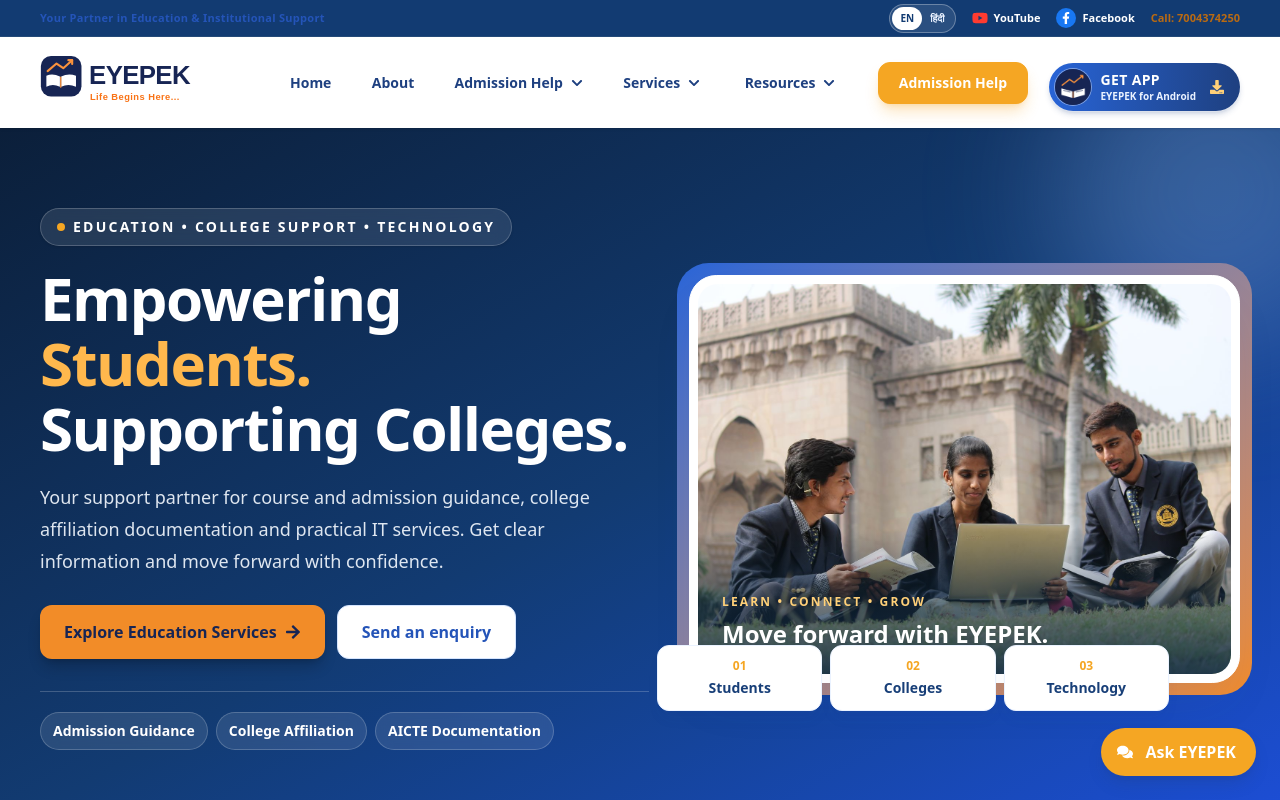
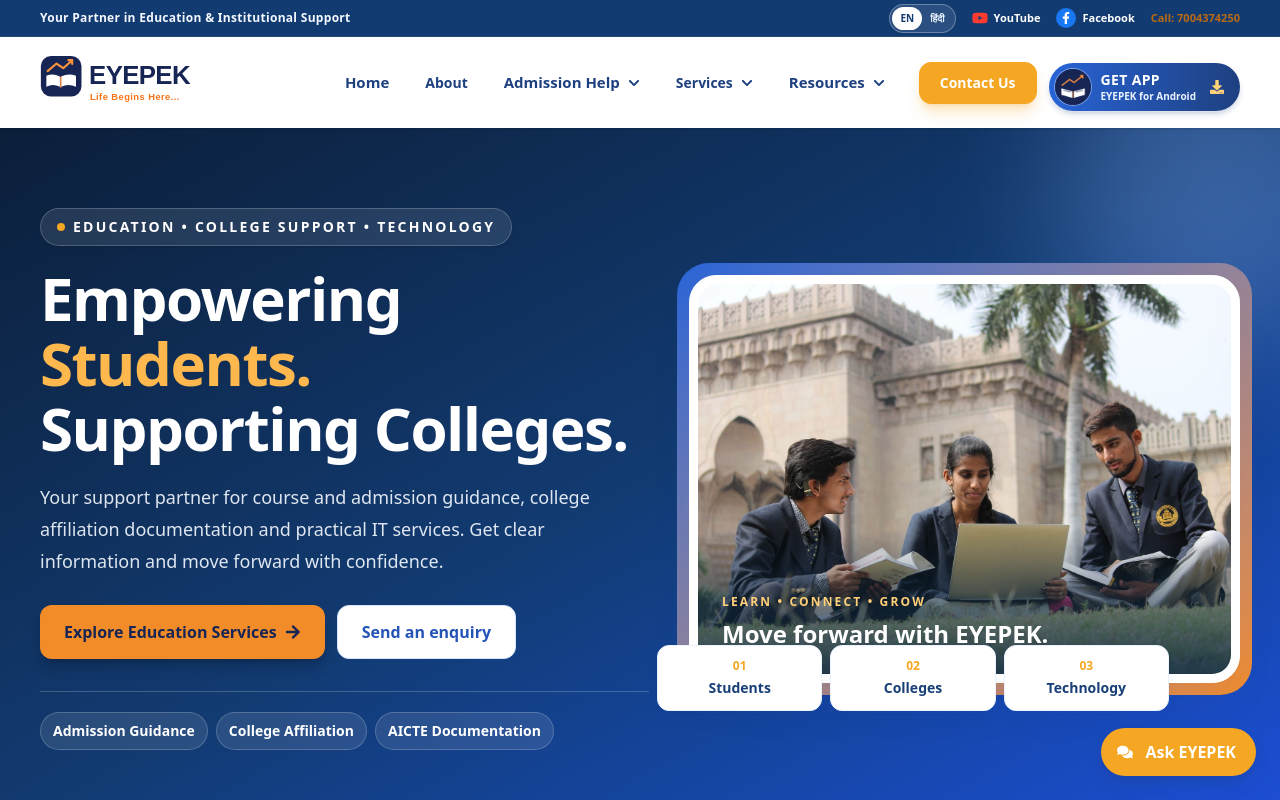
Before and after one commit to eyepek/EYEPEK, a React (Vite) app: page / in a window 1280 px wide. Shown: the top 800 px of the page. Built offline with nearby package versions, Linux system fonts and the light colour scheme.

Commit message:
Increase navigation font size and improve header spacing

```diff
--- a/src/components/NavBar.jsx
+++ b/src/components/NavBar.jsx
@@ -47,7 +47,7 @@ const NavBar = () => {
     <header className='sticky top-0 z-50 bg-white shadow-sm'>
       <div className='border-b border-[#244a78] bg-[#123b72] px-4 text-white sm:px-6 md:px-10'>
         <div className='mx-auto flex min-h-9 max-w-7xl items-center justify-between gap-3'>
-          <p className='hidden text-[11px] font-semibold tracking-wide text-blue-800 sm:block'>{t('Your Partner in Education & Institutional Support', 'शिक्षा और संस्थागत सहयोग का भरोसेमंद साथी')}</p>
+          <p className='hidden text-xs font-semibold tracking-wide text-blue-50 sm:block'>{t('Your Partner in Education & Institutional Support', 'शिक्षा और संस्थागत सहयोग का भरोसेमंद साथी')}</p>
           <div className='ml-auto flex items-center gap-2.5 sm:gap-4'>
             <div className='inline-flex items-center rounded-full border border-white/30 bg-white/10 p-0.5' aria-label={t('Choose language', 'भाषा चुनें')}>
               <button type='button' onClick={() => setLanguage('en')} aria-pressed={language === 'en'} className={`rounded-full px-2 py-1 text-[10px] font-bold transition ${language === 'en' ? 'bg-white text-[#123b72]' : 'text-blue-700 hover:text-orange-700'}`}>EN</button>
@@ -70,11 +70,11 @@ const NavBar = () => {
         <button type='button' aria-label={isOpen ? 'Close navigation' : 'Open navigation'} aria-controls='primary-navigation' aria-expanded={isOpen} onClick={() => setIsOpen(!isOpen)} className='inline-flex h-11 w-11 items-center justify-center rounded-xl border border-slate-200 bg-slate-50 text-blue-950 shadow-sm transition hover:border-orange-300 hover:bg-orange-50 lg:hidden'>
           <IoMdMenu className='h-7 w-7' />
         </button>
-        <nav id='primary-navigation' className={`${isOpen ? 'flex' : 'hidden'} absolute left-0 top-full max-h-[calc(100dvh-105px)] w-full flex-col gap-1 overflow-y-auto border-t border-slate-100 bg-white px-4 py-4 font-semibold text-blue-950 shadow-xl sm:px-6 lg:max-h-none lg:overflow-visible lg:static lg:flex lg:flex-1 lg:flex-row lg:items-center lg:justify-between lg:gap-2 lg:rounded-none lg:border-0 lg:bg-transparent lg:px-0 lg:py-0 lg:shadow-none`}>
-          <Link to='/' onClick={() => { closeMenu(); window.scrollTo({ top: 0, behavior: 'smooth' }); }} className='rounded-xl border border-slate-200 bg-slate-50 px-4 py-3 text-sm font-bold text-blue-950 transition hover:border-orange-300 hover:bg-orange-50 hover:text-orange-700 lg:border-0 lg:bg-transparent lg:px-2.5 lg:py-2 lg:hover:bg-blue-100'>{t('Home', 'होम')}</Link>
+        <nav id='primary-navigation' className={`${isOpen ? 'flex' : 'hidden'} absolute left-0 top-full max-h-[calc(100dvh-105px)] w-full flex-col gap-1 overflow-y-auto border-t border-slate-100 bg-white px-4 py-4 font-semibold text-blue-950 shadow-xl sm:px-6 lg:max-h-none lg:overflow-visible lg:static lg:flex lg:flex-1 lg:flex-row lg:items-center lg:justify-end lg:gap-2.5 xl:gap-3 lg:rounded-none lg:border-0 lg:bg-transparent lg:px-0 lg:py-0 lg:shadow-none`}>
+          <Link to='/' onClick={() => { closeMenu(); window.scrollTo({ top: 0, behavior: 'smooth' }); }} className='rounded-xl border border-slate-200 bg-slate-50 px-4 py-3 text-sm font-bold text-blue-950 transition hover:border-orange-300 hover:bg-orange-50 hover:text-orange-700 lg:border-0 lg:bg-transparent lg:px-3.5 lg:py-3 lg:text-[15px] lg:font-semibold lg:whitespace-nowrap lg:rounded-lg lg:hover:bg-blue-50'>{t('Home', 'होम')}</Link>
           <a href='/#about' onClick={closeMenu} className='rounded-xl border border-slate-200 bg-slate-50 px-4 py-3 text-sm font-bold text-blue-950 transition hover:border-orange-300 hover:bg-orange-50 hover:text-orange-700 lg:border-0 lg:bg-transparent lg:px-2.5 lg:py-2 lg:hover:bg-blue-100'>{t('About', 'हमारे बारे में')}</a>
           <div className='relative w-full lg:w-auto'>
-            <button type='button' onClick={() => { setGuidanceOpen(!guidanceOpen); setServicesOpen(false); setJourneyOpen(false); }} aria-expanded={guidanceOpen} aria-controls='guidance-dropdown' className='inline-flex w-full items-center justify-between gap-2 rounded-xl border border-slate-200 bg-[#f3f7fb] px-4 py-3 text-left text-sm font-bold text-blue-950 transition hover:border-orange-300 hover:bg-[#fff4e8] hover:text-orange-700 lg:w-auto lg:border-0 lg:bg-transparent lg:px-2.5 lg:py-2 lg:hover:bg-white'>
+            <button type='button' onClick={() => { setGuidanceOpen(!guidanceOpen); setServicesOpen(false); setJourneyOpen(false); }} aria-expanded={guidanceOpen} aria-controls='guidance-dropdown' className='inline-flex w-full items-center justify-between gap-2 rounded-xl border border-slate-200 bg-[#f3f7fb] px-4 py-3 text-left text-sm font-bold text-blue-950 transition hover:border-orange-300 hover:bg-[#fff4e8] hover:text-orange-700 lg:w-auto lg:border-0 lg:bg-transparent lg:px-3.5 lg:py-3 lg:text-[15px] lg:font-semibold lg:whitespace-nowrap lg:rounded-lg lg:hover:bg-blue-50'>
               {t('Admission Help', 'प्रवेश सहायता')} <FaChevronDown aria-hidden='true' className={`h-3 w-3 transition-transform ${guidanceOpen ? 'rotate-180' : ''}`} />
             </button>
             <div id='guidance-dropdown' className={`${guidanceOpen ? 'block' : 'hidden'} mt-2 max-h-[55vh] overflow-y-auto rounded-xl border border-slate-200 bg-white shadow-lg lg:mt-4 lg:max-h-none lg:overflow-hidden lg:absolute lg:left-0 lg:top-full lg:mt-4 lg:w-80 lg:shadow-2xl`}>
@@ -102,7 +102,7 @@ const NavBar = () => {
             </div>
           </div>
           <div className='relative w-full lg:w-auto'>
-            <button type='button' onClick={() => { setJourneyOpen(!journeyOpen); setGuidanceOpen(false); setServicesOpen(false); }} aria-expanded={journeyOpen} aria-controls='journey-dropdown' className='inline-flex w-full items-center justify-between gap-2 rounded-xl px-4 py-3 text-left text-sm font-bold transition duration-200 hover:bg-blue-100 hover:text-orange-700 lg:w-auto lg:px-3.5 lg:py-2.5'>
+            <button type='button' onClick={() => { setJourneyOpen(!journeyOpen); setGuidanceOpen(false); setServicesOpen(false); }} aria-expanded={journeyOpen} aria-controls='journey-dropdown' className='inline-flex w-full items-center justify-between gap-2 rounded-xl px-4 py-3 text-left text-sm font-bold transition duration-200 hover:bg-blue-100 hover:text-orange-700 lg:w-auto lg:px-3.5 lg:py-3 lg:text-[15px] lg:font-semibold lg:whitespace-nowrap lg:rounded-lg'>
               {t('Resources', 'संसाधन')} <FaChevronDown aria-hidden='true' className={`h-3 w-3 transition-transform ${journeyOpen ? 'rotate-180' : ''}`} />
             </button>
             <div id='journey-dropdown' className={`${journeyOpen ? 'block' : 'hidden'} mt-2 max-h-[55vh] overflow-y-auto rounded-xl border border-slate-200 bg-white shadow-lg lg:mt-4 lg:max-h-none lg:overflow-hidden lg:absolute lg:right-0 lg:top-full lg:mt-4 lg:w-80`}>
@@ -120,7 +120,7 @@ const NavBar = () => {
               <a href='/#admissions' onClick={closeMenu} className='flex items-center justify-between border-t border-slate-100 px-5 py-3 text-sm font-bold text-orange-600 transition hover:bg-orange-50'>{t('Contact EYEPEK', 'EYEPEK से संपर्क करें')} <span aria-hidden='true'>→</span></a>
             </div>
           </div>
-          <a href='/contact' onClick={closeMenu} className='mt-2 w-full rounded-xl border border-orange-500 bg-orange-500 px-5 py-3 text-center text-sm font-extrabold text-white shadow-lg shadow-orange-500/30 transition duration-200 hover:-translate-y-0.5 hover:from-orange-600 hover:to-orange-700 lg:mt-0 lg:ml-2 lg:w-auto lg:px-5 lg:py-2.5'>{t('Admission Help', 'प्रवेश सहायता')}</a>
+          <a href='/contact' onClick={closeMenu} className='mt-2 w-full rounded-xl border border-orange-500 bg-orange-500 px-5 py-3 text-center text-sm font-extrabold text-white shadow-lg shadow-orange-500/30 transition duration-200 hover:-translate-y-0.5 hover:from-orange-600 hover:to-orange-700 lg:mt-0 lg:ml-2 lg:w-auto lg:px-5 lg:py-2.5'>{t('Contact Us', 'संपर्क करें')}</a>
           <div className='pt-2 lg:hidden xl:block [&_a]:w-full [&_a]:justify-center'><InstallAppButton /></div>
         </nav>
       </div>
```
